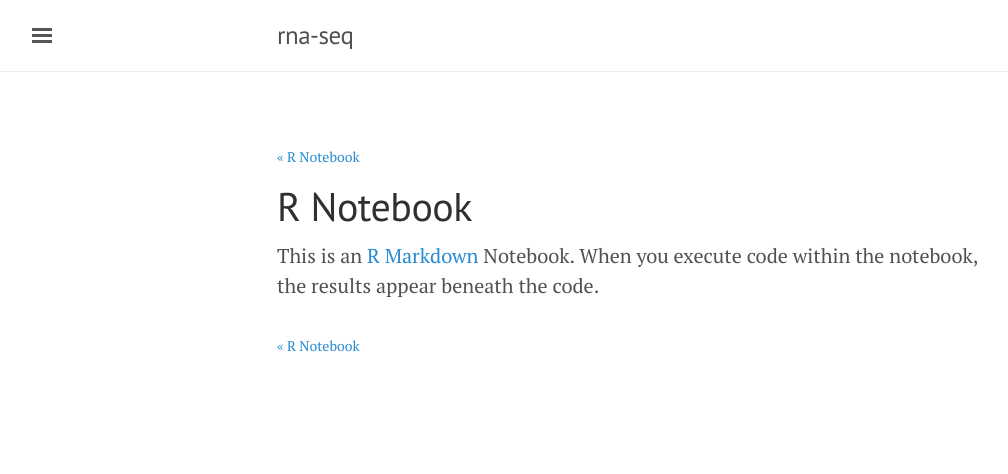
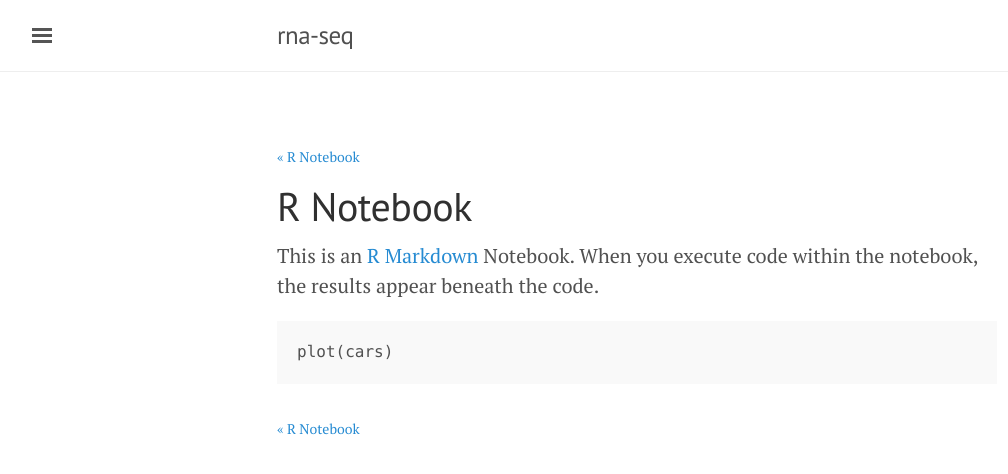
Before and after one commit to UoE-BIO3092/rna-seq, a Jekyll site: the page built from 03a_test.md, in a window 1280 px wide. Shown: the top 474 px of the page, without its empty margins (3-1011 px from the left). Built offline with Jekyll 4.4.1, drawn with Linux system fonts in a browser that asks for light colours; nearby versions of some CDN libraries.

````diff
--- a/03a_test.md
+++ b/03a_test.md
@@ -5,3 +5,7 @@ order: 3
 ---
 
 This is an [R Markdown](http://rmarkdown.rstudio.com) Notebook. When you execute code within the notebook, the results appear beneath the code.
+
+```{r}
+plot(cars)
+```
````
Also changed, not shown: 01_prerequisites.md (+1 -1 lines).
